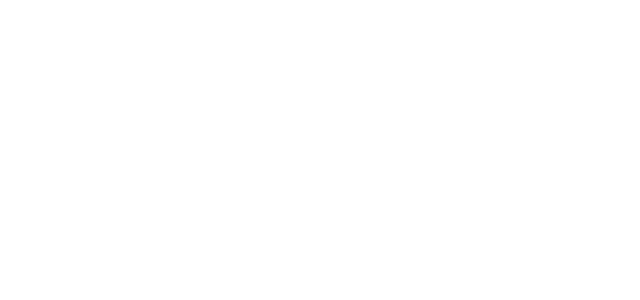
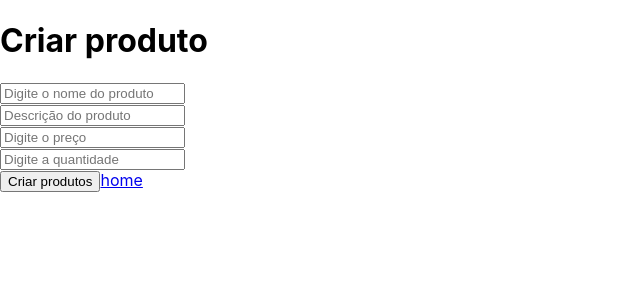
Before and after one commit to jgmd1996/front-end-produtos, a React (Create React App) app in the folder my-app/: page /CriarProduto in a window 1280 px wide. Before the commit this address had no page. Shown: the top 300 px of the page, without its empty margins (0-640 px from the left). Built offline with nearby package versions, Linux system fonts and the light colour scheme.

Commit message:
Criar produto feito

```diff
--- a/my-app/src/Rotas.js
+++ b/my-app/src/Rotas.js
@@ -1,24 +1,24 @@
-import { BrowserRouter, Routes, Route, Link } from 'react-router-dom'
+import { BrowserRouter, Routes, Route } from 'react-router-dom'
 //Produtos
 import CriarCategoria from './pages/categoria/CriarCategoria'
-
 //Categoria
 import ListaCategoria from './pages/categoria/ListaCategoria'
-import AtualizarCategoria from './pages/categoria/AtualizarCategoria'
 //import DeletarCategoria from './pages/categoria/DeletarCategoria'
 //home
 import Home from './pages/Home'
+import CriarProduto from './pages/produto/CriarProduto'
 
 const Rotas =() => {
   return (
     <div className='routes'>
       <BrowserRouter>
       <Routes>
-
         <Route path="/" element={<Home />} />
         <Route path="/criarCategoria" element={<CriarCategoria />} />
         <Route path="/listaCategoria" element={<ListaCategoria />} />
-        <Route path="/atualizarcategoria" element={<AtualizarCategoria />} />
+
+        <Route path="/CriarProduto" element={<CriarProduto />} />
+
 
       </Routes>
       </BrowserRouter>
--- a/my-app/src/pages/Home.js
+++ b/my-app/src/pages/Home.js
@@ -2,11 +2,7 @@
 
 function Home() {
 
-  function redirecionar (){
-    return(
-      <Link to="/homeCategoria"></Link>
-    )
-  }
+
 
   return (
     <div>
--- a/my-app/src/pages/categoria/DeletarCategoria.js
+++ b/my-app/src/pages/categoria/DeletarCategoria.js
@@ -114,7 +114,6 @@
 //   }
 
 
-
 //   function updateUser()
 //   {
 //     let item={name,mobile,email}
@@ -133,10 +132,6 @@
 //       })
 //     })
 //   }
-
-
-
-
 
 //   return (
 //     <div className="App">
--- /dev/null
+++ b/my-app/src/pages/produto/CriarProduto.js
@@ -0,0 +1,132 @@
+import { Link, useNavigate } from 'react-router-dom';
+import { Form, FormikProvider, useFormik } from 'formik';
+import * as Yup from "yup";
+
+function CriarProduto() {
+
+  const navigate = useNavigate();
+
+  const RegisterSchema = Yup.object().shape({
+    nome: Yup.string()
+      .min(2, 'Muito curto!')
+      .max(200, 'Muito grande!')
+      .required('Nome obrigatório!'),
+
+      description: Yup.string()
+      .min(2, 'Muito curto!')
+      .max(200, 'Muito grande!')
+      .required('Descrição obrigatório!'),
+
+      price: Yup.number()
+      .min(1, 'Muito curto!')
+      .max(900, 'Muito grande!')
+      .required('Preço obrigatório!'),
+
+      quantidade: Yup.number()
+      .min(1, 'Muito curto!')
+      .max(200, 'Muito grande!')
+      .required('Quantidade obrigatório!')
+  })
+
+  const formik = useFormik({//
+    initialValues: {
+      nome: '',
+      description:'',
+      price: '',
+      quantidade:'',
+      category:''
+    },
+    validationSchema: RegisterSchema,
+
+    onSubmit: async (values) => {
+      const body = {
+        nome: values.nome,
+        description: values.description,
+        price: values.price,
+        quantidade: values.quantidade
+    }
+      const settings = {
+        method: 'POST',
+        headers: {
+          'Content-Type': 'application/json',
+          'Accept': 'application/json',
+        },
+        body: JSON.stringify(body)
+      };
+      try {
+        const fetchResponse = await fetch('http://localhost:3001/produtos', settings);
+        console.log("fetchResponse", fetchResponse);
+        if (fetchResponse.status === 201) {
+          formik.setFieldValue("nome", null);
+          //navigate('/listaCategoria', { replace: true });
+          //console.log("Chego aqui");
+        }
+      } catch (e) {
+        console.error(e);
+      }
+    }
+  });
+
+  console.log("formik", formik.values);
+
+  const { errors, touched, handleSubmit, getFieldProps } = formik;
+  return (
+    <>
+      <FormikProvider value={formik}>
+        <Form autoComplete='off' noValidate onSubmit={handleSubmit}>
+            <h1>Criar produto</h1>
+          <div>
+            <input
+              type="text"
+              id="nome"
+              name="nome"
+              placeholder="Digite o nome do produto"
+              {...getFieldProps('nome')}
+            />
+            <div>{touched.nome && errors.nome}</div>
+          </div>
+
+          <div>
+            <input
+              type="text"
+              id="description"
+              name="description"
+              placeholder="Descrição do produto"
+              {...getFieldProps('description')}
+            />
+            <div>{touched.description && errors.description}</div>
+          </div>
+
+          <div>
+            <input
+              type="text"
+              id="price"
+              name="price"
+              placeholder="Digite o preço"
+              {...getFieldProps('price')}
+            />
+            <div>{touched.price && errors.price}</div>
+          </div>
+
+          <div>
+            <input
+              type="text"
+              id="quantidade"
+              name="quantidade"
+              placeholder="Digite a quantidade"
+              {...getFieldProps('quantidade')}
+            />
+            <div>{touched.quantidade && errors.quantidade}</div>
+          </div>
+
+
+
+          <button type='submit'  >Criar produtos</button>
+          <Link to="/">home</Link>
+        </Form>
+      </FormikProvider>
+    </>
+  );
+}
+
+export default CriarProduto;
```
Also changed, not shown: my-app/src/pages/produto/CriarProdutos/index.js (deleted, +0 -85 lines).
